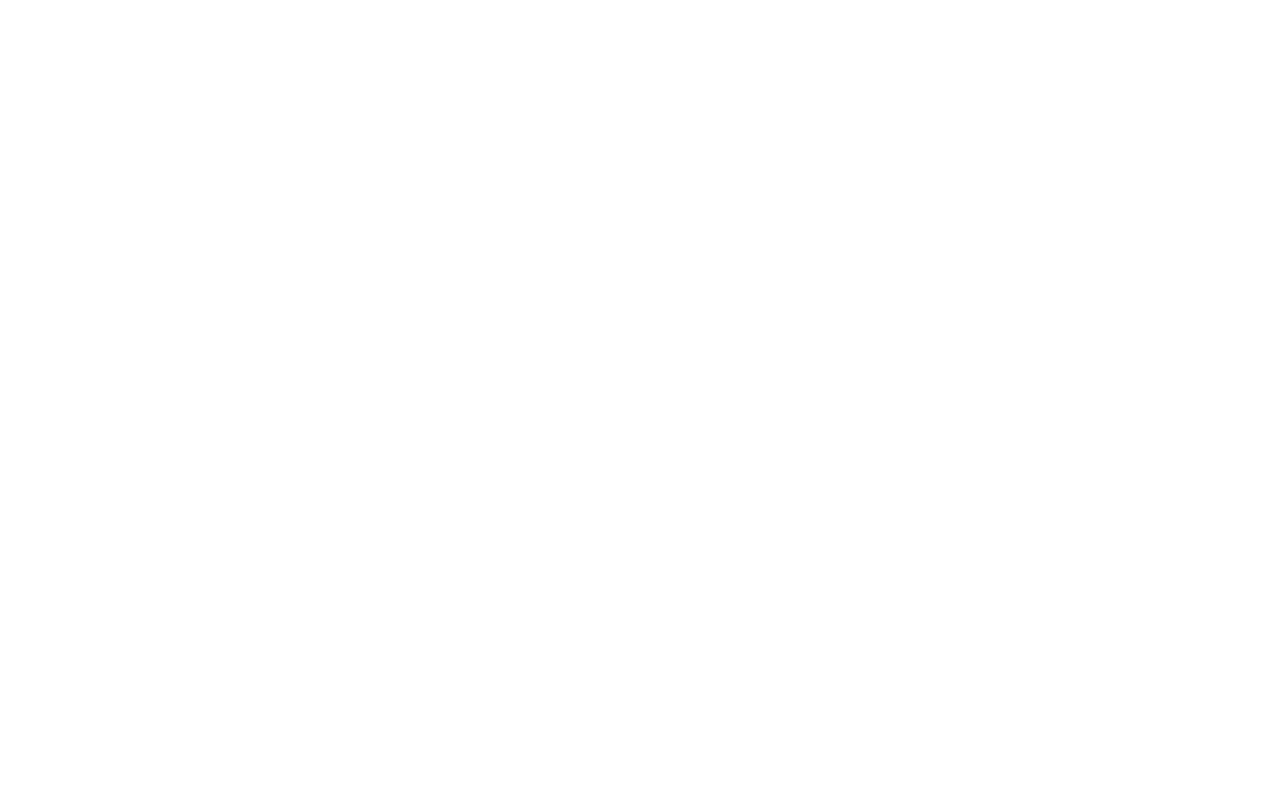
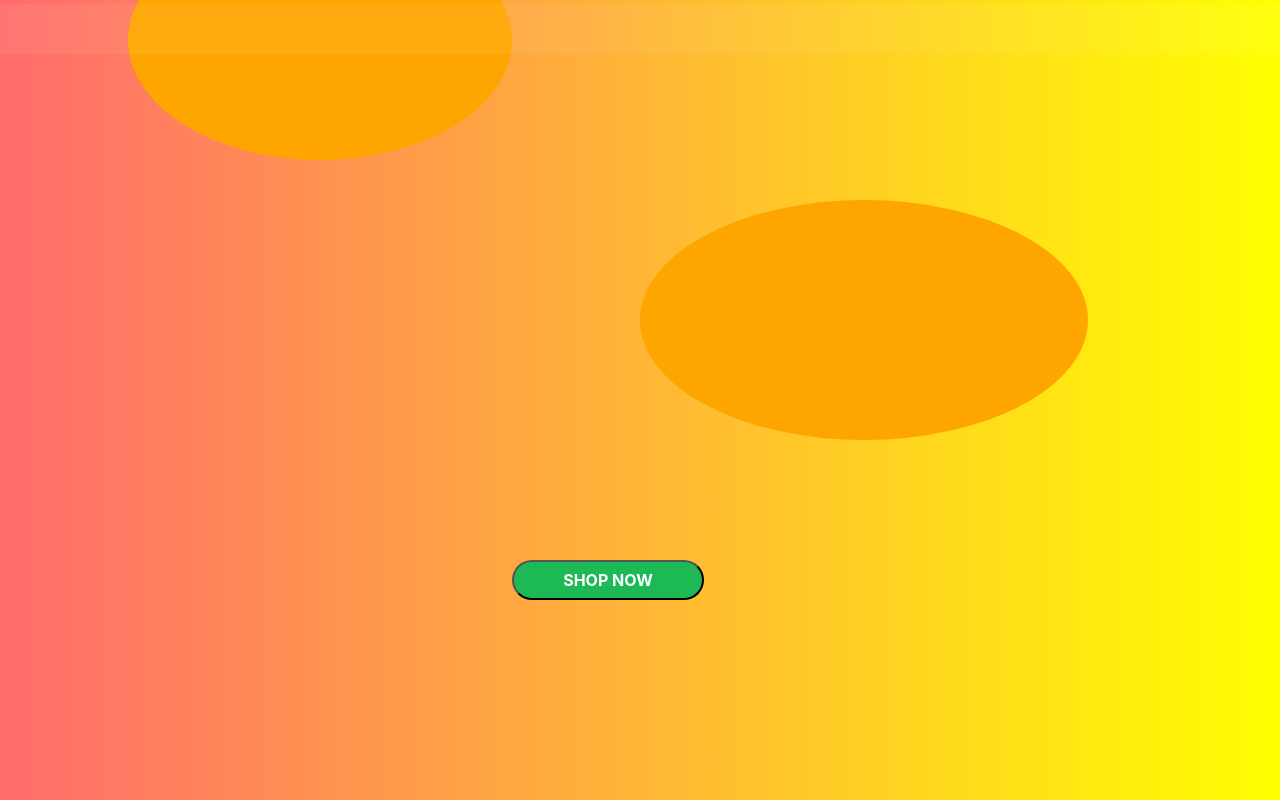
Before and after one commit to HoangHaiK59/store, a React (Create React App) app: page / in a window 1280 px wide. Built offline with nearby package versions, Linux system fonts and the light colour scheme.

Commit message:
[LANDING] Style for landing page

```diff
--- /dev/null
+++ b/src/components/Landing/landing.css
@@ -0,0 +1,47 @@
+.landing-container {
+    position: relative;
+    width: 100%;
+    height: 100%;
+    top: 0;
+    left: 0;
+    background: linear-gradient(to right, rgba(255, 0, 0, 0.575), yellow);
+}
+
+.circle-item {
+    position: absolute;
+    border-radius: 50%;
+    width: 30%;
+    height: 30%;
+    top: -10%;
+    left: 10%;
+    background: orange;
+    z-index: 1;
+}
+
+.ellip-item {
+    position: absolute;
+    border-radius: 50%;
+    width: 35%;
+    height: 30%;
+    top: 25%;
+    right: 15%;
+    background: orange;
+    z-index: 1;
+}
+
+.btn-shop-now {
+    position: absolute;
+    border-radius: 500px;
+    background: #1DB954;
+    width: 15%;
+    height: 5%;
+    bottom: 25%;
+    left: 40%;
+    z-index: 2;
+    color: white;
+    font-weight: 700;
+}
+
+button:focus {
+    outline: none;
+}
--- a/src/components/Landing/landing.js
+++ b/src/components/Landing/landing.js
@@ -1,7 +1,11 @@
 import React from 'react';
+import './landing.css';
 
 export const Landing = () => (
-        <div className="root-content">
-
+        <div className="landing-container">
+                <div className="circle-item"></div>
+                <div className="ellip-item">
+                </div>
+                <button className="btn-shop-now">SHOP NOW</button>
         </div>
 )
```
